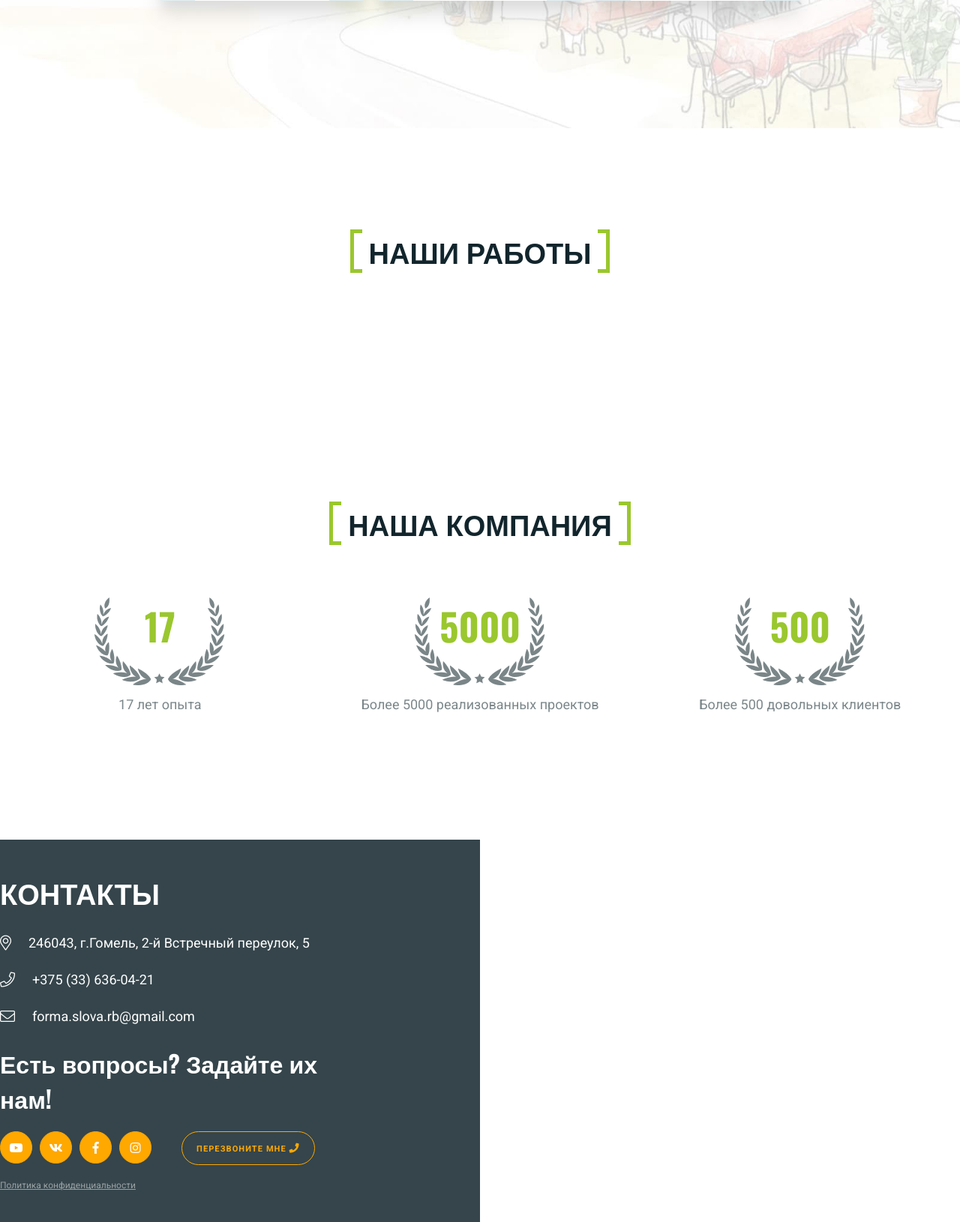
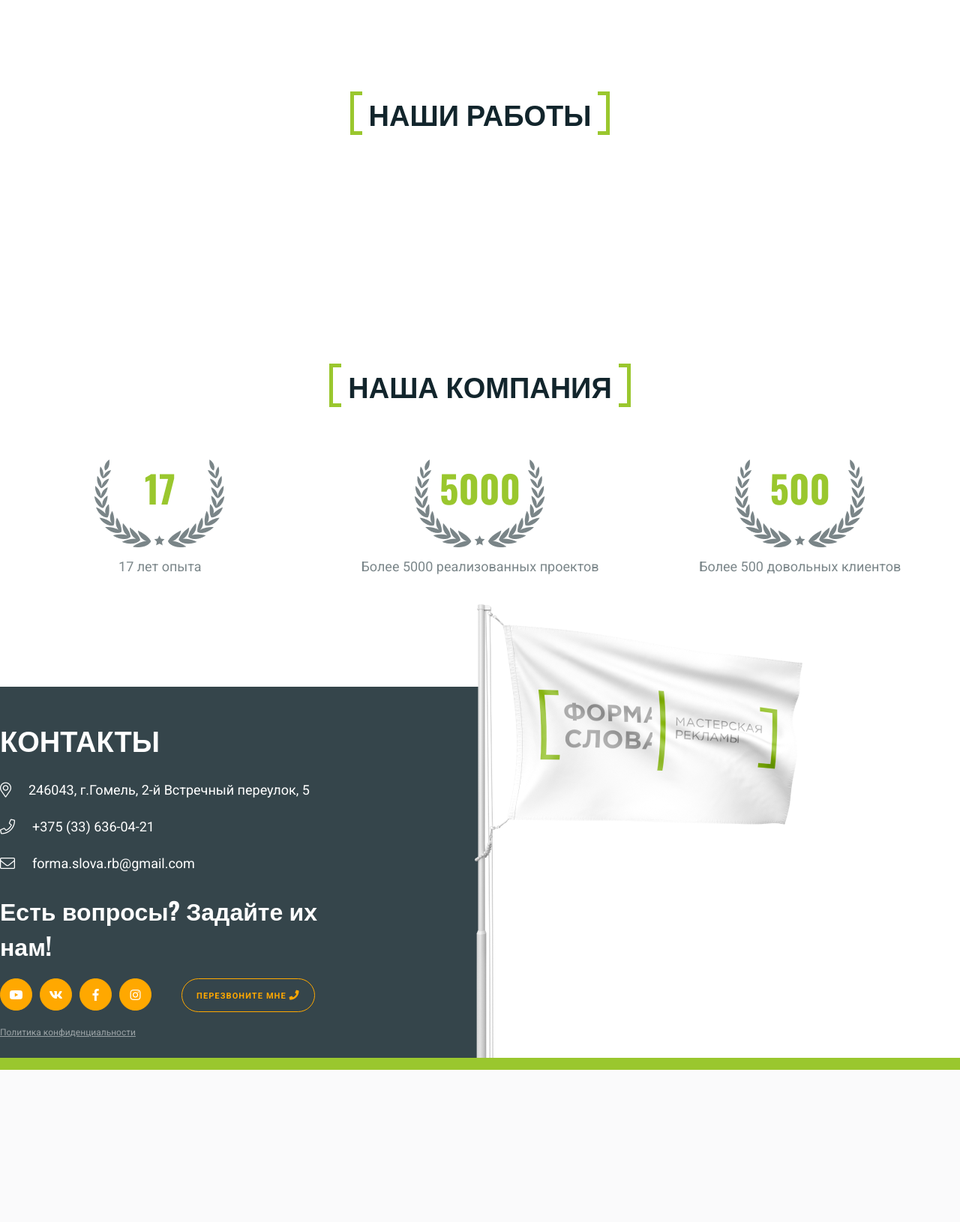
Before and after one commit to TeIxeTawre/forma-slova, a PHP site: page / in a window 1280 px wide. Shown: the part 3620-5250 px from the top of the page at 75% size. After the commit the page ends 5047 px from the top, so only its background shows below. Run offline with PHP 8.4, Linux system fonts and the light colour scheme; some libraries are stand-ins or nearby versions.

Commit message:
edit footer

```diff
--- a/index.html
+++ b/index.html
@@ -34,13 +34,6 @@
 							<li><a href="#">О нас</a></li>
 							<li><a href="#">Контакты</a></li>
 						</ul>
-						<a href="tel:tel:+375336360421" class="header-two__btn btn btn-chang d-none">
-						Перезвоните мне
-						<span class="fas fa-phone"></span>
-						</a>
-						<a href="tel:+375336360421" class="header-two__phone d-none">
-							+375 (33) 636-04-21
-						</a>
 						<svg class="ham-second ham hamRotate" viewBox="0 0 100 100" width="80">
 						  <path
 						        class="line top"
@@ -370,10 +363,7 @@
 			<!-- /.forma__screen -->
 		</div>
 		<!-- /.section forma-slova -->
-	</div>
-	<!-- /.container-header -->
 
-	<div class="container-header">
 		<section class="section additional">
 			<h2 class="h2">
 				Дополнительные услуги
@@ -469,21 +459,27 @@
 			<!-- /.container-ad -->
 		</section>
 		<!-- /.section additional -->
-	</div>
-	<!-- /.container-header -->
 
-	<div class="container-header">
 		<section class="section work">
 			<h2 class="h2">
 				Наши работы
 			</h2>
 			<!-- /.h2 -->
+			<div class="wrapper wrapper-one">
+
+			</div>
+			<!-- /.wrapper-one -->
+			<div class="wrapper wrapper-two">
+
+			</div>
+			<!-- /.wrapper-two -->
+			<div class="wrapper wrapper-three">
+
+			</div>
+			<!-- /.wrapper-three -->
 		</section>
 		<!-- /.section work -->
-	</div>
-	<!-- /.container-header -->
 
-	<div class="container-header">
     	<section class="section company">
     		<h2 class="h2">
 				Наша компания
@@ -506,10 +502,7 @@
 			<!-- /.container-ad -->
     	</section>
     	<!-- /.section company -->
-	</div>
-	<!-- /.container-header -->
 
-	<div class="container-header">
 		<footer class="footer">
 			<div class="map">
 				<script type="text/javascript" charset="utf-8" async src="https://api-maps.yandex.ru/services/constructor/1.0/js/?um=constructor%3Aa9cd751ef994a27c65e43a34cd91cef9ac86c15a89c57f9306c97e138466f17f&amp;width=100%25&amp;height=510&amp;lang=ru_RU&amp;scroll=false"></script>
@@ -571,9 +564,12 @@
 					</div>
 					<!-- /.contact-layer -->
 				</div>
+				<!-- /.contact -->
 			</div>
 			<!-- /.map -->
-			<div class="green-line"></div>
+			<div class="green-line">
+				<img src="img/flag.png" alt="flag" class="flag">
+			</div>
 		</footer>
 		<!-- /.footer -->
 	</div>
--- a/sass/_footer.sass
+++ b/sass/_footer.sass
@@ -3,6 +3,17 @@ footer, .footer
  flex-direction: column
  align-items: center
  height: 510px
+ position: relative
+ .green-line
+  width: 100%
+  height: 1.6rem
+  position: absolute
+  bottom: -1px
+  background-color: $green
+  .flag
+   position: absolute
+   left: calc(50% - 7px)
+   bottom: 1.6rem
  .footer-btn
   border-color: $orange
   color: $orange
@@ -100,3 +111,9 @@ footer, .footer
   opacity: 0.5
   &:hover
    text-decoration: none
+
+.ymaps-2-1-74-copyright__link
+ display: none !important
+
+.ymaps-2-1-74-traffic
+ display: none !important
--- a/sass/_media-header.sass
+++ b/sass/_media-header.sass
@@ -16,6 +16,11 @@
   font-size: 8px
 
 @media (max-width: 1366px)
+ @media (min-height: 800px)
+  .header
+   &-one, &-two
+    min-height: 0 !important
+
  html
   font-size: 10px
 
@@ -99,6 +104,11 @@
     line-height: 3rem
 
 @media (max-width: 1100px)
+ @media (min-height: 800px)
+  .header
+   &-one, &-two
+    min-height: 0 !important
+
  .header
   nav, .nav
    ul
@@ -122,6 +132,11 @@
   display: block
 
 @media (max-width: 1060px)
+ @media (min-height: 768px)
+  .header
+   &-one, &-two
+    min-height: 0 !important
+
  .header
   .container-header
    flex-direction: column
--- a/sass/_media-menu.sass
+++ b/sass/_media-menu.sass
@@ -19,9 +19,9 @@
     opacity: 0
     position: fixed
     top: 0 !important
-    left: 40vw !important
+    left: -38px !important
     height: 100vh
-    width: 60vw
+    width: 100vw
     overflow: hidden
     z-index: 50
     visibility: hidden
@@ -46,6 +46,12 @@
  .activeMenu
   overflow: hidden
   .header
+   &-one
+    padding-top: 83px
+   .logo
+    position: fixed !important
+    z-index: 100 !important
+    top: 34px
    nav, .nav
     ul
      animation: menuOpen .5s forwards
@@ -64,7 +70,7 @@
    ul
     padding-top: 150px
     width: 100vw
-    left: -50px !important
+    left: -38px !important
     align-items: flex-start
     li
      margin-left: 50px
--- a/sass/_media.sass
+++ b/sass/_media.sass
@@ -58,6 +58,8 @@
   &__img
    width: 30rem
  .footer, footer
+  .flag
+   display: none !important
   .contact
    width: 100% !important
    padding: 6.3rem 0 !important
--- a/sass/_sections.sass
+++ b/sass/_sections.sass
@@ -172,6 +172,7 @@
   margin-bottom: 5.8rem
 
 .company
+ padding-bottom: 15rem
  .company-item
   width: 100%
   max-width: 400px
```
Also changed, not shown: css/styles.css, img/work-1.jpg (added), img/work-10.jpg (added), img/work-11.jpg (added), img/work-2.jpg (added), img/work-3.jpg (added), img/work-4.jpg (added), img/work-5.jpg (added), img/work-6.jpg (added), img/work-7.jpg (added), img/work-8.jpg (added), img/work-9.jpg (added), 1 other file.
